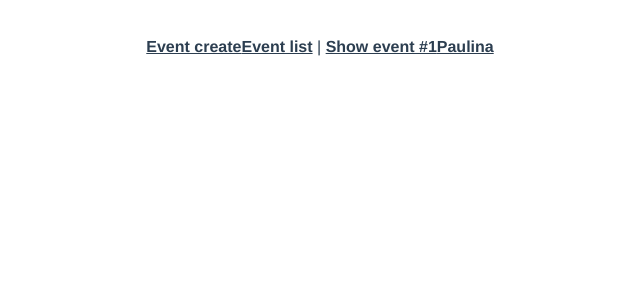
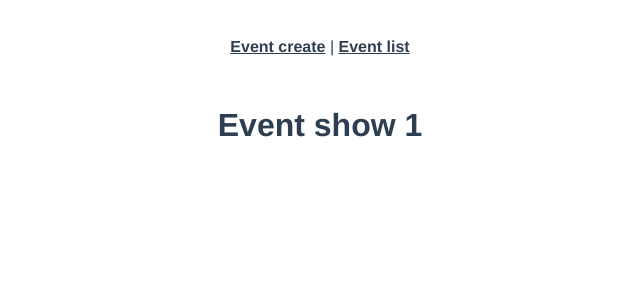
Before and after one commit to paulina-ani/vue-real-world, a Vue app: page /event/1 in a window 1280 px wide. Shown: the top 300 px of the page, without its empty margins (320-960 px from the left). Built offline with nearby package versions, Linux system fonts and the light colour scheme.

Commit message:
Component NotFound added; user id props added; router-link for event-show moved to EventList

```diff
--- a/src/App.vue
+++ b/src/App.vue
@@ -1,10 +1,8 @@
 <template>
   <div id="app">
     <div id="nav">
-      <router-link :to="{ name: 'event-create' }">Event create</router-link>
-      <router-link :to="{ name: 'event-list' }">Event list</router-link> |
-      <router-link :to="{ name: 'event-show' }">Show event #1</router-link>
-      <router-link :to="{ name: 'user', params: { username: 'paulina'} }">Paulina</router-link>
+      <router-link :to="{ name: 'event-create' }">Event create</router-link> |
+      <router-link :to="{ name: 'event-list' }">Event list</router-link>
     </div>
     <router-view />
   </div>
--- /dev/null
+++ b/src/components/NotFound.vue
@@ -0,0 +1,13 @@
+<template>
+    <h1>Page not found</h1>
+</template>
+
+<script>
+    export default {
+        name: "NotFound"
+    }
+</script>
+
+<style scoped>
+
+</style>
--- a/src/router/index.js
+++ b/src/router/index.js
@@ -3,7 +3,7 @@ import VueRouter from "vue-router";
 import EventList from "../views/EventList";
 import EventShow from "../views/EventShow";
 import EventCreate from "../views/EventCreate";
-import User from "../views/User";
+import NotFound from "../components/NotFound";
 
 Vue.use(VueRouter);
 
@@ -14,23 +14,19 @@ const routes = [
     component: EventList
   },
   {
-    path: "/event",
-    name: "event-show",
-    // route level code-splitting
-    // this generates a separate chunk (about.[hash].js) for this route
-    // which is lazy-loaded when the route is visited.
-    component: EventShow
-  },
-  {
     path: "/event/create",
-    name: 'event-create',
+    name: "event-create",
     component: EventCreate
   },
   {
-    path: 'user/:username',
-    name: 'user',
-    component: User,
+    path: "/event/:id",
+    name: "event-show",
+    component: EventShow,
     props: true
+  },
+  {
+    path: "*",
+    component: NotFound
   }
 ];
 
--- a/src/views/EventList.vue
+++ b/src/views/EventList.vue
@@ -1,5 +1,9 @@
 <template>
-    <h1>Event list</h1>
+    <div>
+        <h1>Event list</h1>
+
+        <router-link :to="{ name: 'event-show', params: { id: '1'} }">Show event</router-link>
+    </div>
 </template>
 
 <script>
--- a/src/views/EventShow.vue
+++ b/src/views/EventShow.vue
@@ -1,11 +1,14 @@
 <template>
-    <h1>Event show</h1>
+    <div>
+        <h1>Event show {{ id }}</h1>
+    </div>
 </template>
 
 <script>
     export default {
-        name: "EventShow"
-    }
+        name: "EventShow",
+        props: ["id"]
+    };
 </script>
 
 <style scoped>
```
